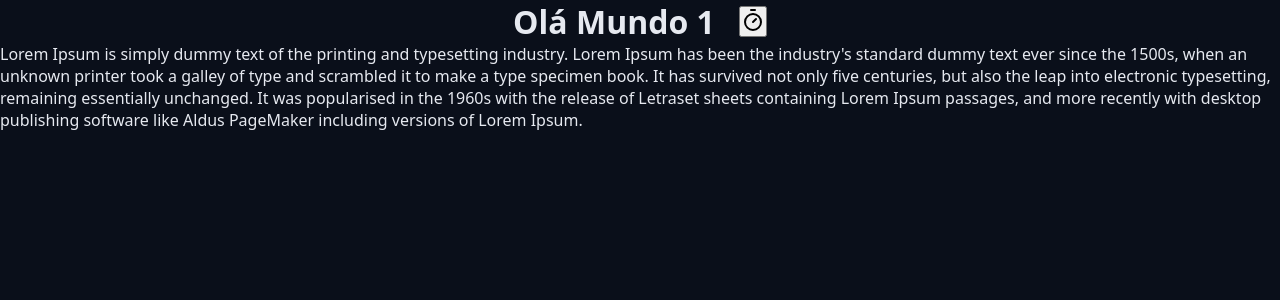
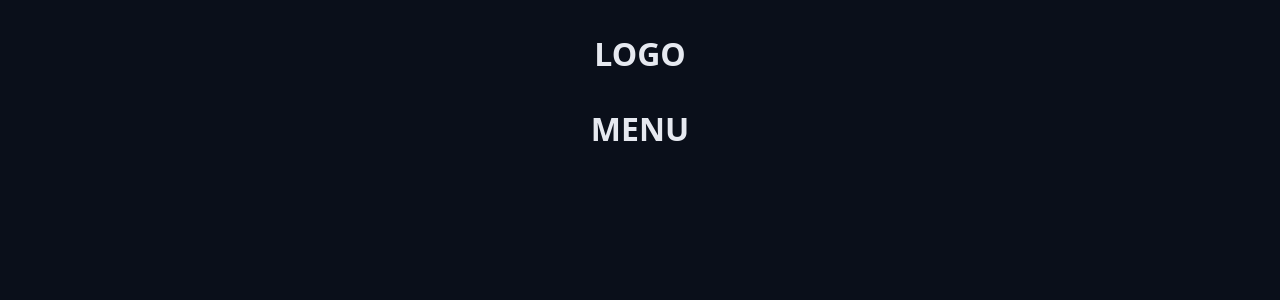
Before and after one commit to Gian-lucca/chronos-pomodoro, a React (Vite) app: page / in a window 1280 px wide. Shown: the top 300 px of the page. Built offline with nearby package versions, Linux system fonts and the light colour scheme.

Commit message:
Movendo o Container para seu próprio React Component

```diff
--- a/src/App.tsx
+++ b/src/App.tsx
@@ -1,29 +1,19 @@
-import { Heading } from './components/Heading';
-
 import './styles/theme.css';
 import './styles/global.css';
-import { TimerIcon } from 'lucide-react';
+
+import { Container } from './components/Container';
+import { Heading } from './components/Heading';
 
 export function App() {
   return (
     <>
-      <Heading>
-        Olá Mundo 1
-        <button>
-          <TimerIcon></TimerIcon>
-        </button>
-      </Heading>
-      <p>
-        Lorem Ipsum is simply dummy text of the printing and typesetting
-        industry. Lorem Ipsum has been the industry's standard dummy text ever
-        since the 1500s, when an unknown printer took a galley of type and
-        scrambled it to make a type specimen book. It has survived not only five
-        centuries, but also the leap into electronic typesetting, remaining
-        essentially unchanged. It was popularised in the 1960s with the release
-        of Letraset sheets containing Lorem Ipsum passages, and more recently
-        with desktop publishing software like Aldus PageMaker including versions
-        of Lorem Ipsum.
-      </p>
+      <Container>
+        <Heading>LOGO</Heading>
+      </Container>
+
+      <Container>
+        <Heading>MENU</Heading>
+      </Container>
     </>
   );
 }
--- /dev/null
+++ b/src/components/Container.module.css
@@ -0,0 +1,12 @@
+.container-fluid {
+  max-width: auto;
+}
+
+.container {
+  max-width: 98rem;
+  margin: 0 auto;
+}
+
+.content {
+  margin: 3.2rem;
+}
--- /dev/null
+++ b/src/components/Container.tsx
@@ -0,0 +1,13 @@
+import styles from './Container.module.css';
+
+type ContainerProps = {
+  children: React.ReactNode;
+};
+
+export function Container({ children }: ContainerProps) {
+  return (
+    <div className={styles.container}>
+      <div className={styles.content}>{children}</div>
+    </div>
+  );
+}
```
